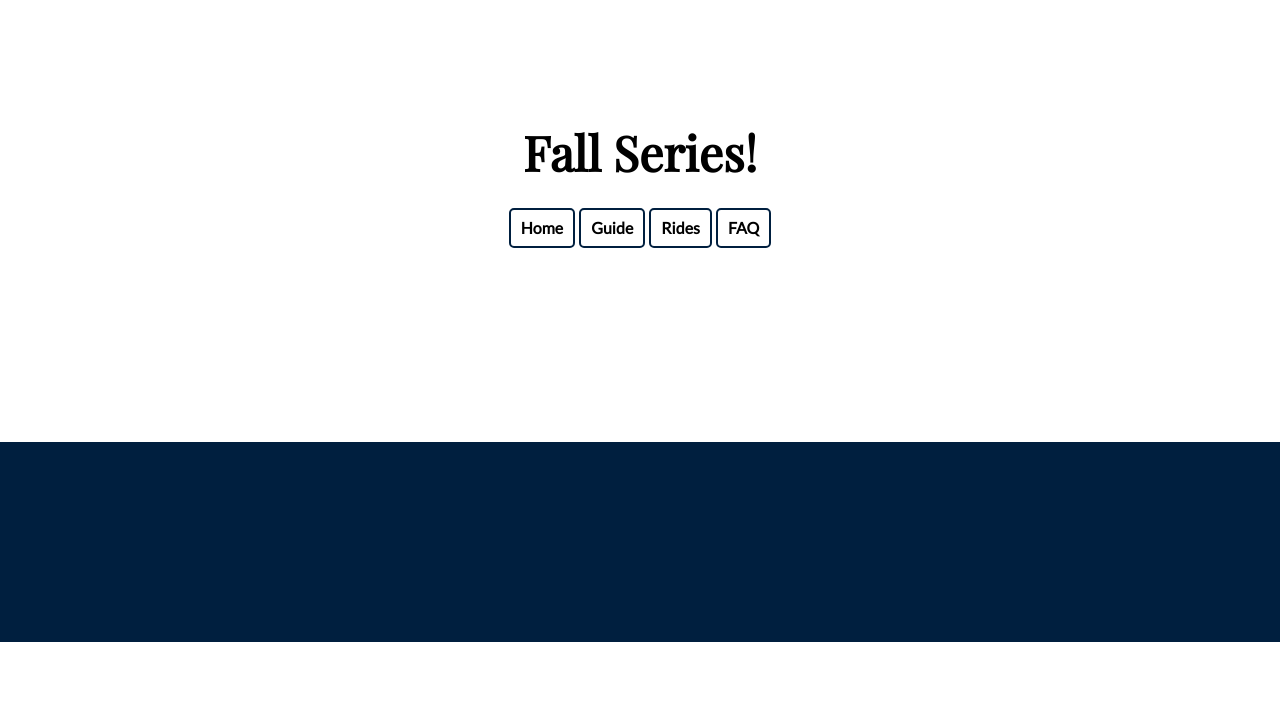
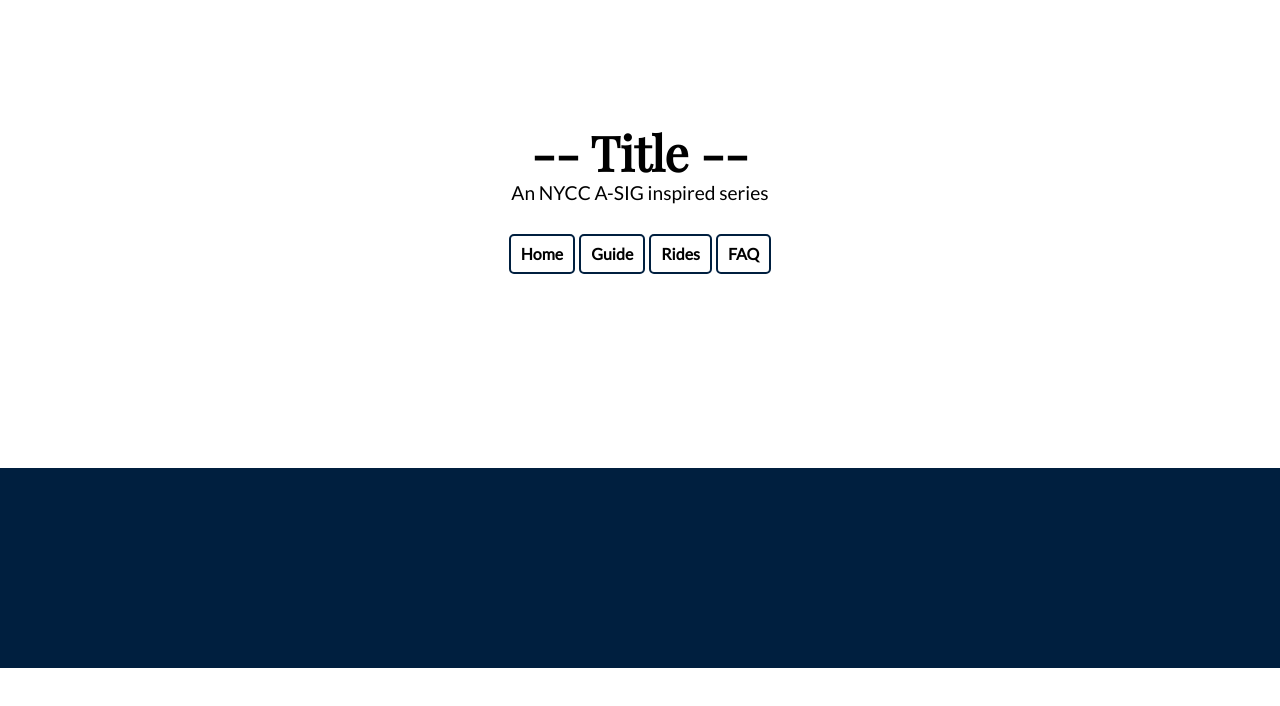
Before and after one commit to drinkingChai/fallseriesdemo, a website: page views/layout.html in a window 1280 px wide. Drawn offline with nearby package versions, Linux system fonts and the light colour scheme; files that its build step writes are made by us from their sources.

Commit message:
Add subheader to title

```diff
--- a/public/stylesheets/style.css
+++ b/public/stylesheets/style.css
@@ -34,8 +34,11 @@ header {
   padding-bottom: 0;
   text-align: center;
 }
-header h1 {
+header .site-title {
   margin-bottom: 30px;
+}
+header .site-title h1 {
+  margin-bottom: 7px;
 }
 
 .content {
--- a/views/layout.html
+++ b/views/layout.html
@@ -12,7 +12,10 @@
   <body>
 
     <header>
-      <h1>Fall Series!</h1>
+      <div class="site-title">
+        <h1>-- Title --</h1>
+        <h4>An NYCC A-SIG inspired series</h4>
+      </div>
 
       <nav>
         <a class="fs-btn-default" href="/"><li>Home</li></a>
```
